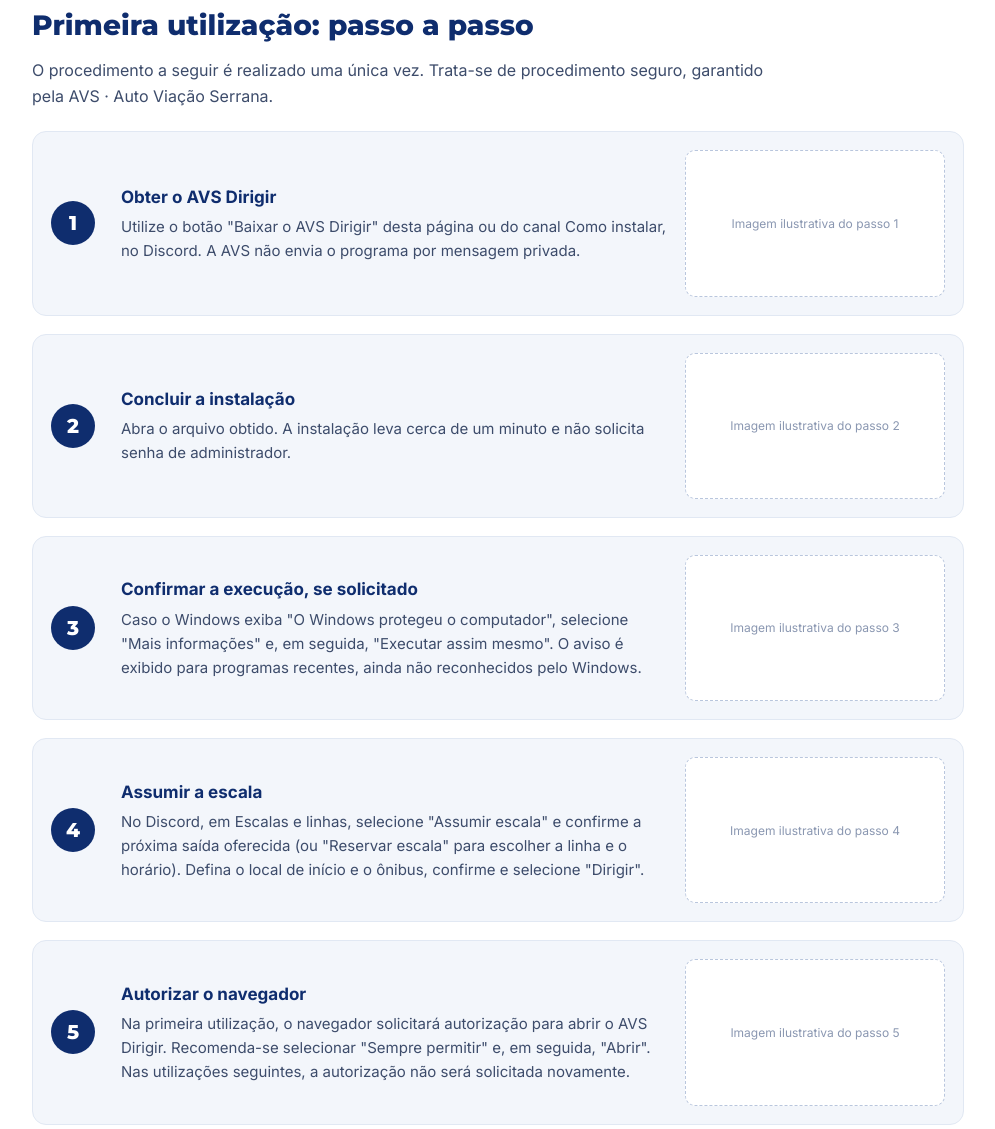
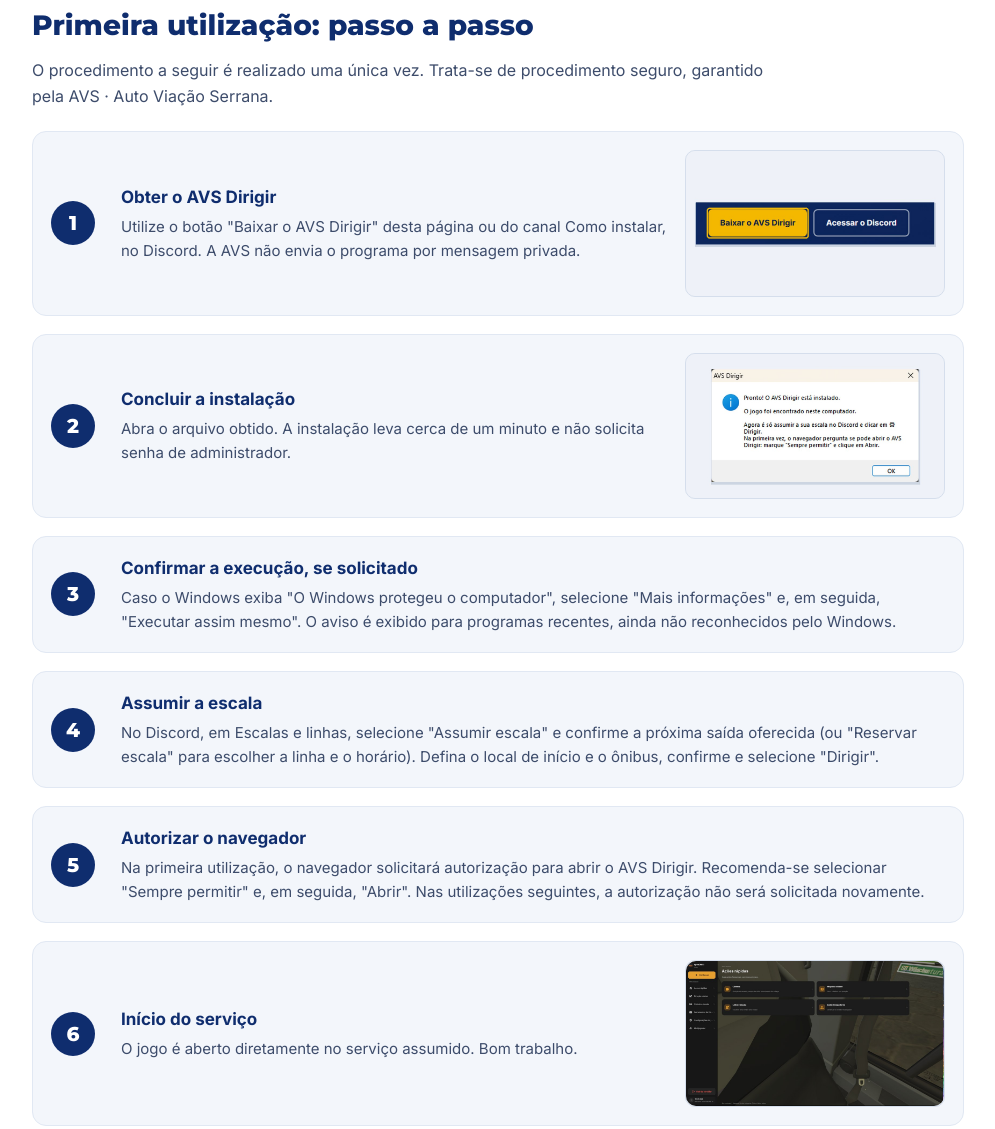
Before and after one commit to faol-novafriburgo/faol-novafriburgo.github.io, a plain HTML site: page como-entrar/index.html in a window 1280 px wide. Shown: the part 766-1895 px from the top of the page, without its empty margins (142-1137 px from the left). Drawn offline with Linux system fonts and the light colour scheme.

Commit message:
Central AVS: Como entrar com imagens reais dos passos

```diff
--- a/como-entrar/index.html
+++ b/como-entrar/index.html
@@ -41,6 +41,8 @@ ol.passos li{display:grid;grid-template-columns:52px 1fr 260px;gap:18px;align-it
 .passos p{margin:0;color:var(--cinza);font-size:15px}
 .img{aspect-ratio:16/9;border-radius:10px;border:1px dashed #B9C6DD;background:#fff;display:flex;align-items:center;justify-content:center;color:#8A97B1;font-size:12px;text-align:center;padding:8px}
 .img img{width:100%;height:100%;object-fit:cover;border-radius:10px}
+.img:has(img){border:1px solid #D5DEEC;padding:0;background:#EEF2F8}
+ol.passos li.sem-img{grid-template-columns:52px 1fr}
 .selo{display:grid;grid-template-columns:64px 1fr;gap:18px;align-items:start;background:#EAF8F9;border:1px solid #BFE7EA;border-radius:14px;padding:22px}
 .selo img{width:64px;height:64px;border-radius:12px}
 .selo p{margin:0 0 8px;color:var(--texto)}
@@ -94,12 +96,12 @@ details p{margin:8px 0 0;color:var(--cinza)}
     <h2>Primeira utilização: passo a passo</h2>
     <p class="sub">O procedimento a seguir é realizado uma única vez. Trata-se de procedimento seguro, garantido pela AVS · Auto Viação Serrana.</p>
     <ol class="passos">
-      <li><span class="num">1</span><div><h3>Obter o AVS Dirigir</h3><p>Utilize o botão "Baixar o AVS Dirigir" desta página ou do canal Como instalar, no Discord. A AVS não envia o programa por mensagem privada.</p></div><div class="img" data-passo="1">Imagem ilustrativa do passo 1</div></li>
-      <li><span class="num">2</span><div><h3>Concluir a instalação</h3><p>Abra o arquivo obtido. A instalação leva cerca de um minuto e não solicita senha de administrador.</p></div><div class="img" data-passo="2">Imagem ilustrativa do passo 2</div></li>
-      <li><span class="num">3</span><div><h3>Confirmar a execução, se solicitado</h3><p>Caso o Windows exiba "O Windows protegeu o computador", selecione "Mais informações" e, em seguida, "Executar assim mesmo". O aviso é exibido para programas recentes, ainda não reconhecidos pelo Windows.</p></div><div class="img" data-passo="3">Imagem ilustrativa do passo 3</div></li>
-      <li><span class="num">4</span><div><h3>Assumir a escala</h3><p>No Discord, em Escalas e linhas, selecione "Assumir escala" e confirme a próxima saída oferecida (ou "Reservar escala" para escolher a linha e o horário). Defina o local de início e o ônibus, confirme e selecione "Dirigir".</p></div><div class="img" data-passo="4">Imagem ilustrativa do passo 4</div></li>
-      <li><span class="num">5</span><div><h3>Autorizar o navegador</h3><p>Na primeira utilização, o navegador solicitará autorização para abrir o AVS Dirigir. Recomenda-se selecionar "Sempre permitir" e, em seguida, "Abrir". Nas utilizações seguintes, a autorização não será solicitada novamente.</p></div><div class="img" data-passo="5">Imagem ilustrativa do passo 5</div></li>
-      <li><span class="num">6</span><div><h3>Início do serviço</h3><p>O jogo é aberto diretamente no serviço assumido. Bom trabalho.</p></div><div class="img" data-passo="6">Imagem ilustrativa do passo 6</div></li>
+      <li><span class="num">1</span><div><h3>Obter o AVS Dirigir</h3><p>Utilize o botão "Baixar o AVS Dirigir" desta página ou do canal Como instalar, no Discord. A AVS não envia o programa por mensagem privada.</p></div><div class="img" data-passo="1"><img src="../imagens/como-entrar/passo1.jpg?v=avs1" alt="Botão Baixar o AVS Dirigir, nesta página" loading="lazy"></div></li>
+      <li><span class="num">2</span><div><h3>Concluir a instalação</h3><p>Abra o arquivo obtido. A instalação leva cerca de um minuto e não solicita senha de administrador.</p></div><div class="img" data-passo="2"><img src="../imagens/como-entrar/passo2.jpg?v=avs1" alt="Janela do AVS Dirigir confirmando que a instalação foi concluída" loading="lazy"></div></li>
+      <li class="sem-img"><span class="num">3</span><div><h3>Confirmar a execução, se solicitado</h3><p>Caso o Windows exiba "O Windows protegeu o computador", selecione "Mais informações" e, em seguida, "Executar assim mesmo". O aviso é exibido para programas recentes, ainda não reconhecidos pelo Windows.</p></div></li>
+      <li class="sem-img"><span class="num">4</span><div><h3>Assumir a escala</h3><p>No Discord, em Escalas e linhas, selecione "Assumir escala" e confirme a próxima saída oferecida (ou "Reservar escala" para escolher a linha e o horário). Defina o local de início e o ônibus, confirme e selecione "Dirigir".</p></div></li>
+      <li class="sem-img"><span class="num">5</span><div><h3>Autorizar o navegador</h3><p>Na primeira utilização, o navegador solicitará autorização para abrir o AVS Dirigir. Recomenda-se selecionar "Sempre permitir" e, em seguida, "Abrir". Nas utilizações seguintes, a autorização não será solicitada novamente.</p></div></li>
+      <li><span class="num">6</span><div><h3>Início do serviço</h3><p>O jogo é aberto diretamente no serviço assumido. Bom trabalho.</p></div><div class="img" data-passo="6"><img src="../imagens/como-entrar/passo6.jpg?v=avs1" alt="Jogo aberto pelo AVS Dirigir já conectado ao serviço da AVS" loading="lazy"></div></li>
     </ol>
   </div>
 </section>
```
Also changed, not shown: imagens/como-entrar/passo1.jpg (added), imagens/como-entrar/passo2.jpg (added), imagens/como-entrar/passo6.jpg (added).
